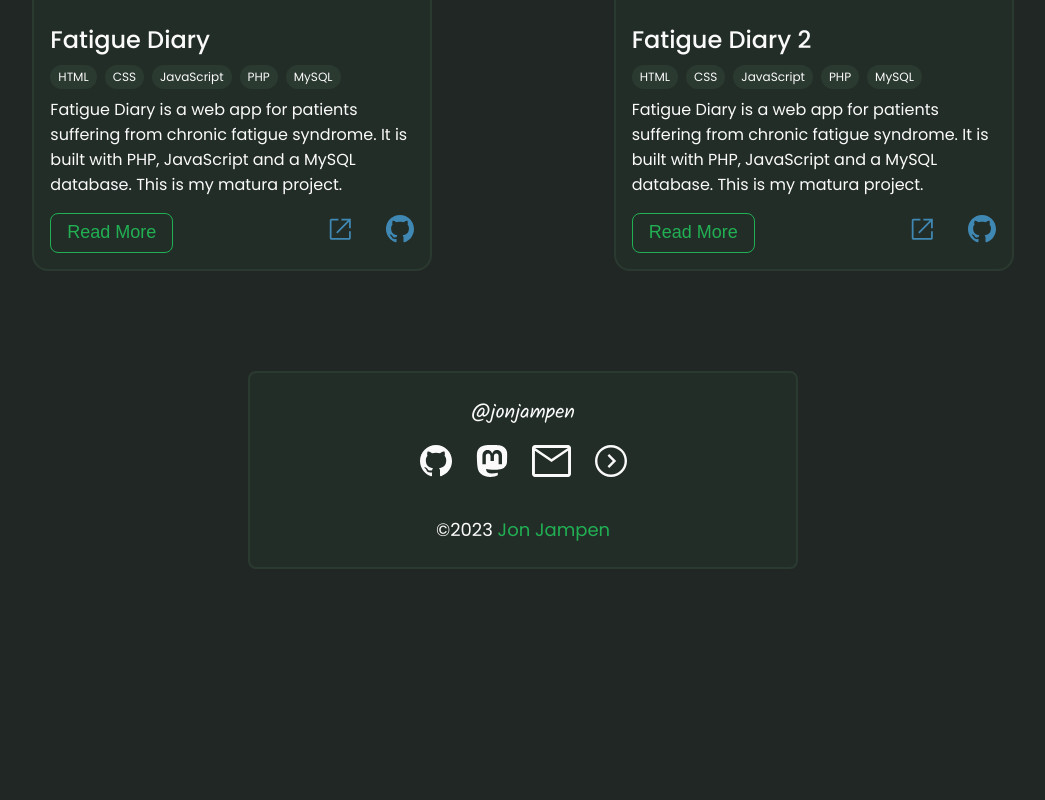
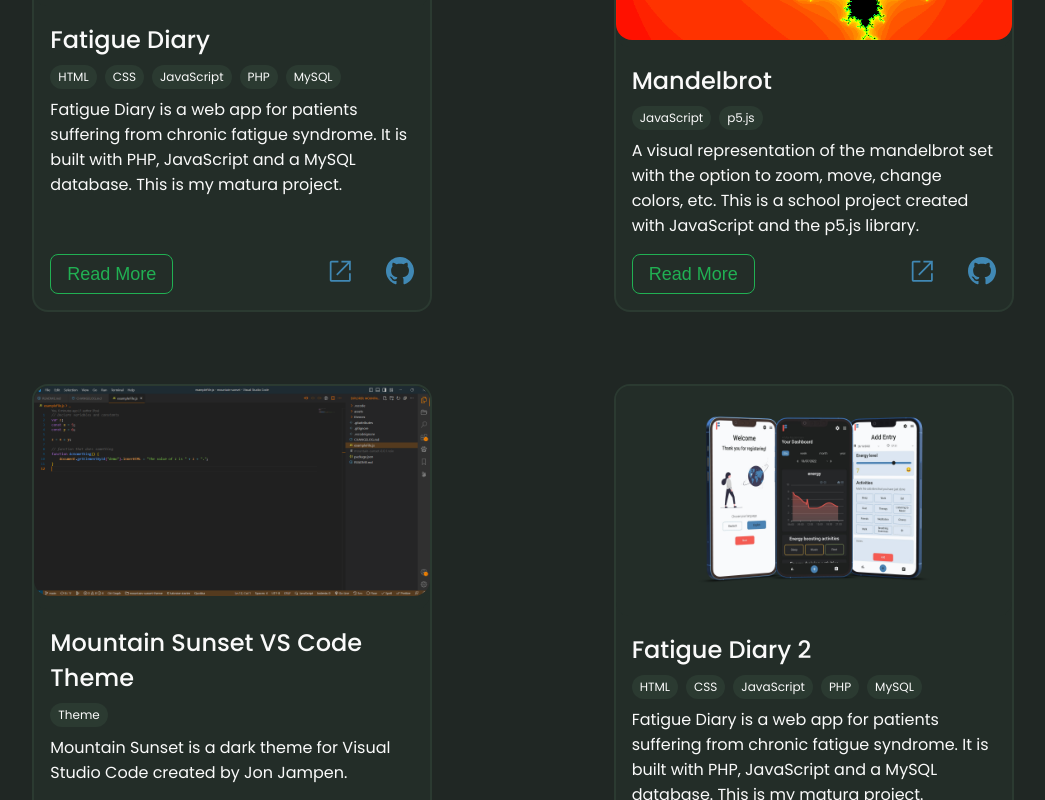
Before and after one commit to jonjampen/portfolio, a SvelteKit app: page /projects in a window 1280 px wide. Shown: the part 440-1240 px from the top of the page, without its empty margins (117-1162 px from the left). Before the commit the page ends 1017 px from the top, so only its background shows below. Built offline with nearby package versions, Linux system fonts and the light colour scheme.

Commit message:
Adding other porjects.

```diff
--- a/src/data/projects.js
+++ b/src/data/projects.js
@@ -15,6 +15,36 @@ export let projects = [
         public: true,
     },
     {
+        title: "Mandelbrot",
+        slug: "mandelbrot",
+        description: "A visual representation of the mandelbrot set with the option to zoom, move, change colors, etc. This is a school project created with JavaScript and the p5.js library.",
+        date: "2022",
+        stack: ['JavaScript', 'p5.js'],
+        image: "/projects/mandelbrot.png",
+        links: {
+            github: "https://github.com/jonjampen/mandelbrot/",
+            website: "https://jonjampen.github.io/mandelbrot/",
+        },
+        body: "Hello this is the body",
+        main: true,
+        public: true,
+    },
+    {
+        title: "Mountain Sunset VS Code Theme",
+        slug: "mountainsunset",
+        description: "Mountain Sunset is a dark theme for Visual Studio Code created by Jon Jampen.",
+        date: "2023",
+        stack: ['Theme'],
+        image: "/projects/mountainsunset.png",
+        links: {
+            github: "https://github.com/jonjampen/mountain-sunset-vscode-theme/",
+            website: "https://marketplace.visualstudio.com/items?itemName=JonJampen.mountain-sunset/",
+        },
+        body: "Hello this is the body",
+        main: false,
+        public: true,
+    },
+    {
         title: "Fatigue Diary 2",
         slug: "fatiguediary2",
         description: "Fatigue Diary is a web app for patients suffering from chronic fatigue syndrome. It is built with PHP, JavaScript and a MySQL database. This is my matura project.",
@@ -26,7 +56,7 @@ export let projects = [
             website: "https://www.fatiguediary.ch/",
         },
         body: "Hello this is the body",
-        main: true,
+        main: false,
         public: true,
     },
 ]
--- a/src/routes/ProjectGrid.svelte
+++ b/src/routes/ProjectGrid.svelte
@@ -5,7 +5,7 @@
 
 <div class="projects-container">
     {#each projects as project}
-        {#if project.public && project.main}
+        {#if project.public}
             <Project {project} />
         {/if}
     {/each}
```
Also changed, not shown: static/projects/mandelbrot.png (added), static/projects/mountainsunset.png (added).
